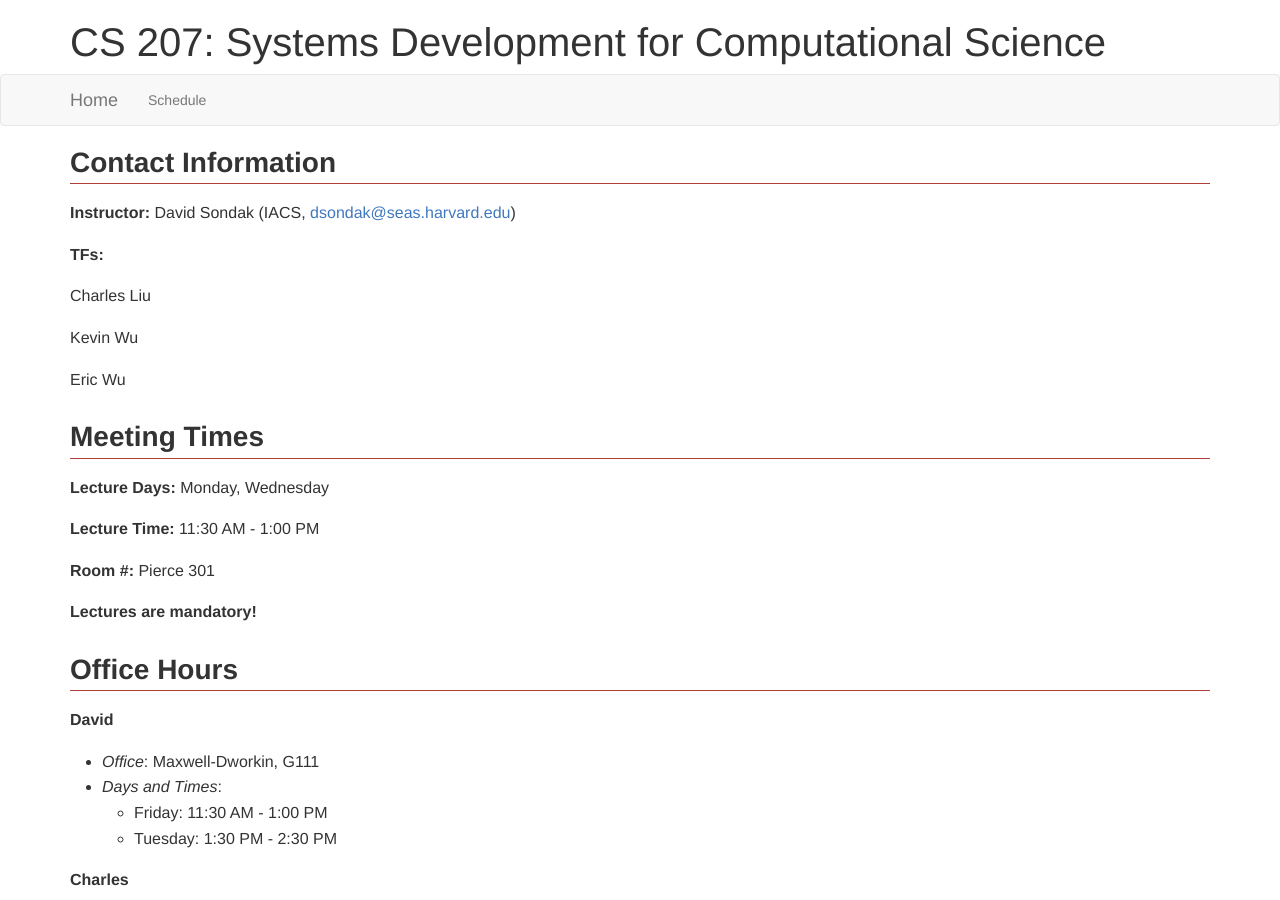
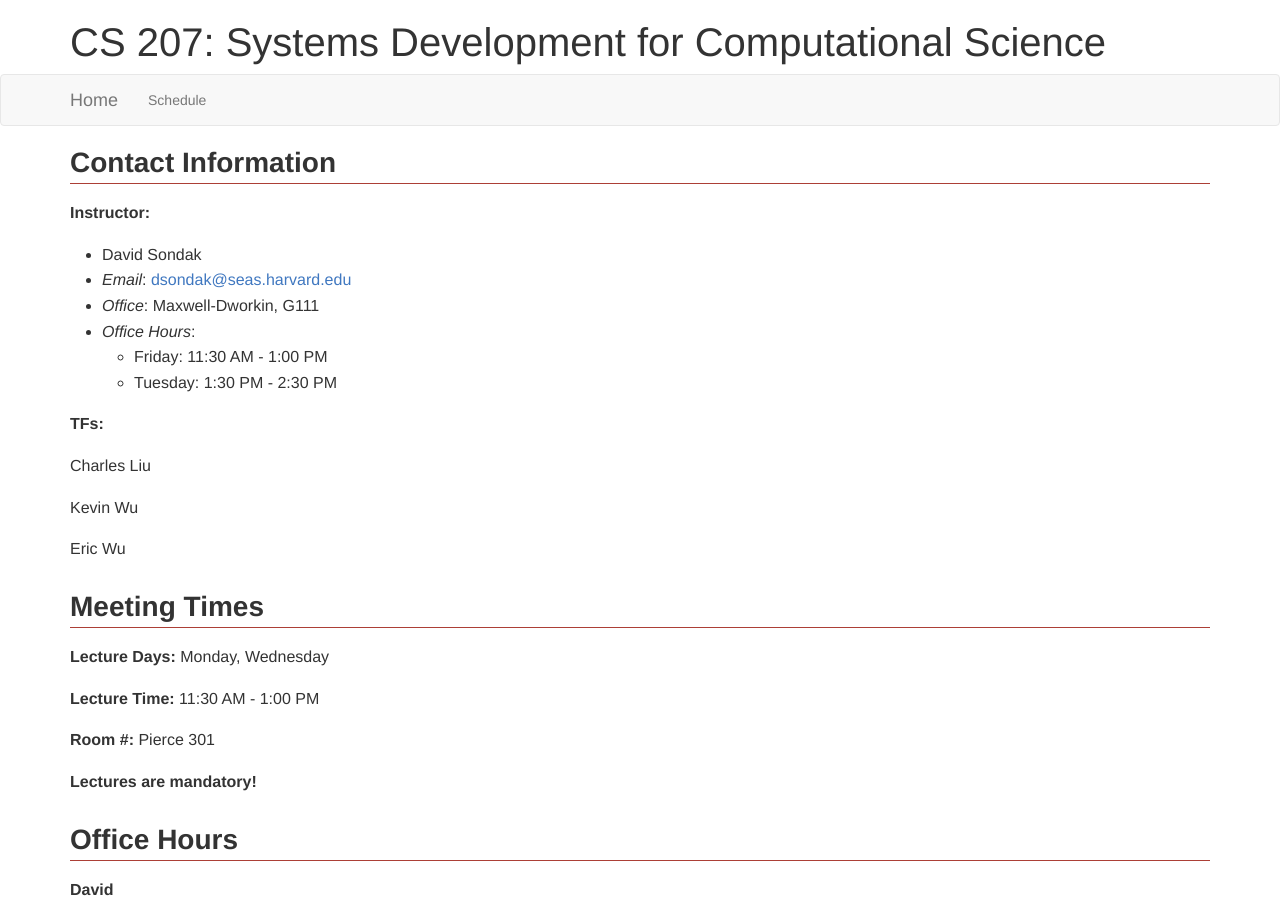
Before and after one commit to xuwd11/cs207_Weidong_Xu, a Jekyll site: the page built from index.md, in a window 1280 px wide and 900 px high. Built offline with Jekyll 4.4.1, drawn with Linux system fonts in a browser that asks for light colours; nearby versions of some CDN libraries.

Commit message:
Updated Contact Information format.

```diff
--- a/index.md
+++ b/index.md
@@ -5,7 +5,14 @@ layout: "default"
 
 ## Contact Information
 
-**Instructor:** David Sondak (IACS, <dsondak@seas.harvard.edu>)
+**Instructor:**
+
+* David Sondak
+* *Email*:  <dsondak@seas.harvard.edu>
+* *Office*:  Maxwell-Dworkin, G111
+* *Office Hours*:
+  * Friday: 11:30 AM - 1:00 PM
+  * Tuesday: 1:30 PM - 2:30 PM
 
 **TFs:**
 
```
